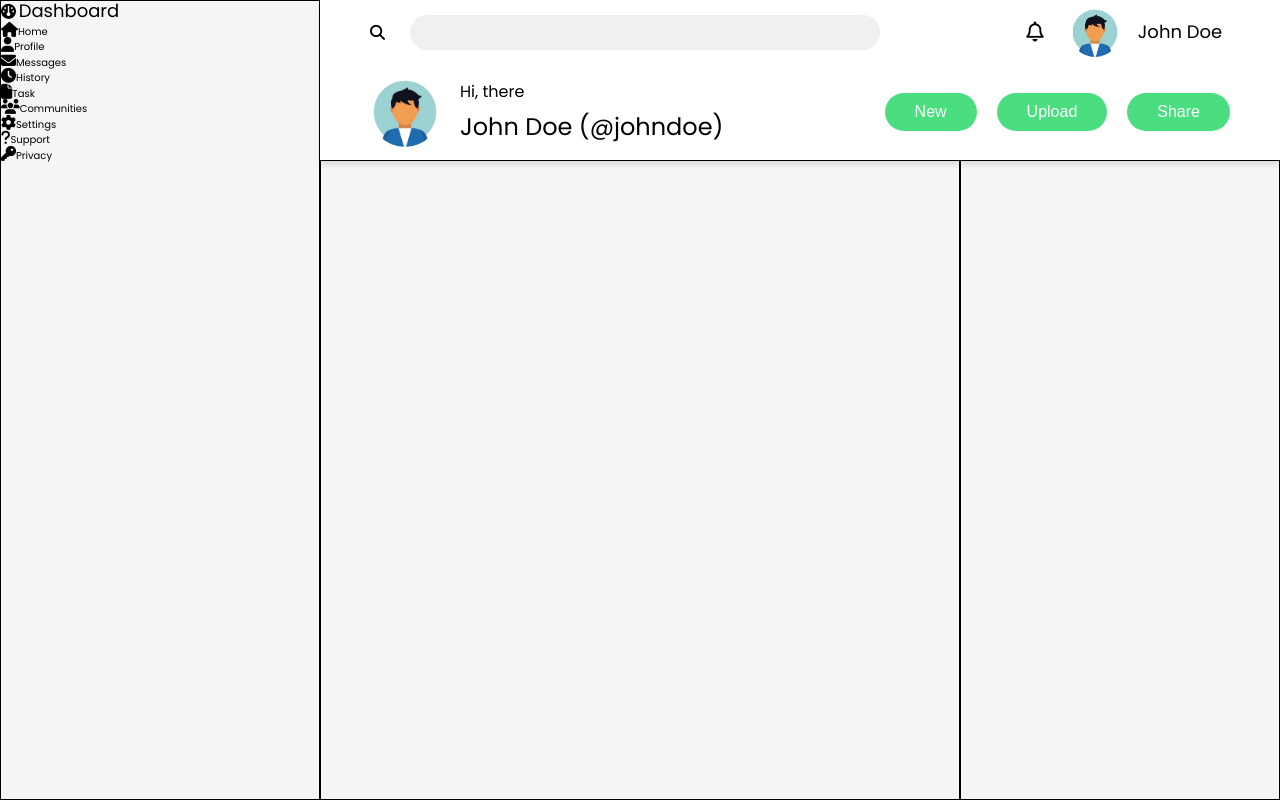
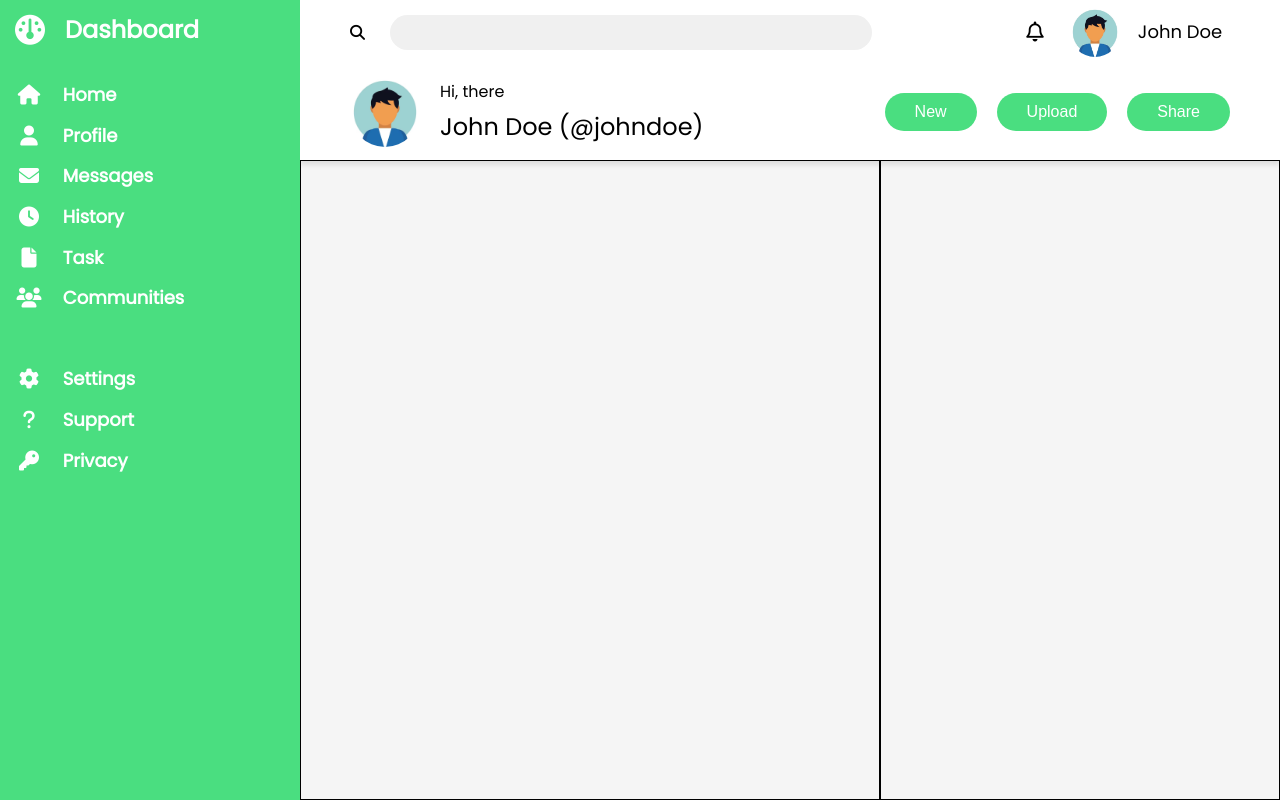
Before and after one commit to dselimovic02/odin-dashboard, a plain HTML site: page index.html in a window 1280 px wide. Drawn offline with Linux system fonts and the light colour scheme.

Commit message:
Add menu style

```diff
--- a/style.css
+++ b/style.css
@@ -27,7 +27,7 @@ i {
   height: 100vh;
   min-height: 100vh;
   display: grid;
-  grid-template-columns: repeat(4, 1fr);
+  grid-template-columns: 300px 1fr 1fr 400px;
   grid-template-rows: 1fr 4fr;
 }
 
@@ -131,8 +131,51 @@ i {
 }
 
 .menu {
-  border: 1px solid black;
+  background-color: #4ade80;
   grid-row: 1/3;
+  display: grid;
+  grid-template-rows: repeat(3, min-content);
+  row-gap: 40px;
+  padding: 15px;
+}
+
+.menu-header {
+  display: flex;
+  align-items: center;
+  justify-content: start;
+  gap: 20px;
+}
+
+.menu-text {
+  color: white;
+  font-size: 2.4rem;
+  font-weight: 600;
+}
+
+.menu-logo {
+  font-size: 30px;
+  color: white;
+}
+
+.item-set {
+  list-style-type: none;
+}
+
+.item-set > li {
+  font-size: 1.8rem;
+  color: white;
+  font-weight: 600;
+  display: grid;
+  grid-template-columns: 1fr 8fr;
+  justify-items: start;
+  margin-bottom: 20px;
+  gap: 20px;
+}
+
+.item-set > li > i {
+  color: white;
+  font-size: 20px;
+  justify-self: center;
 }
 
 .projects {
```
